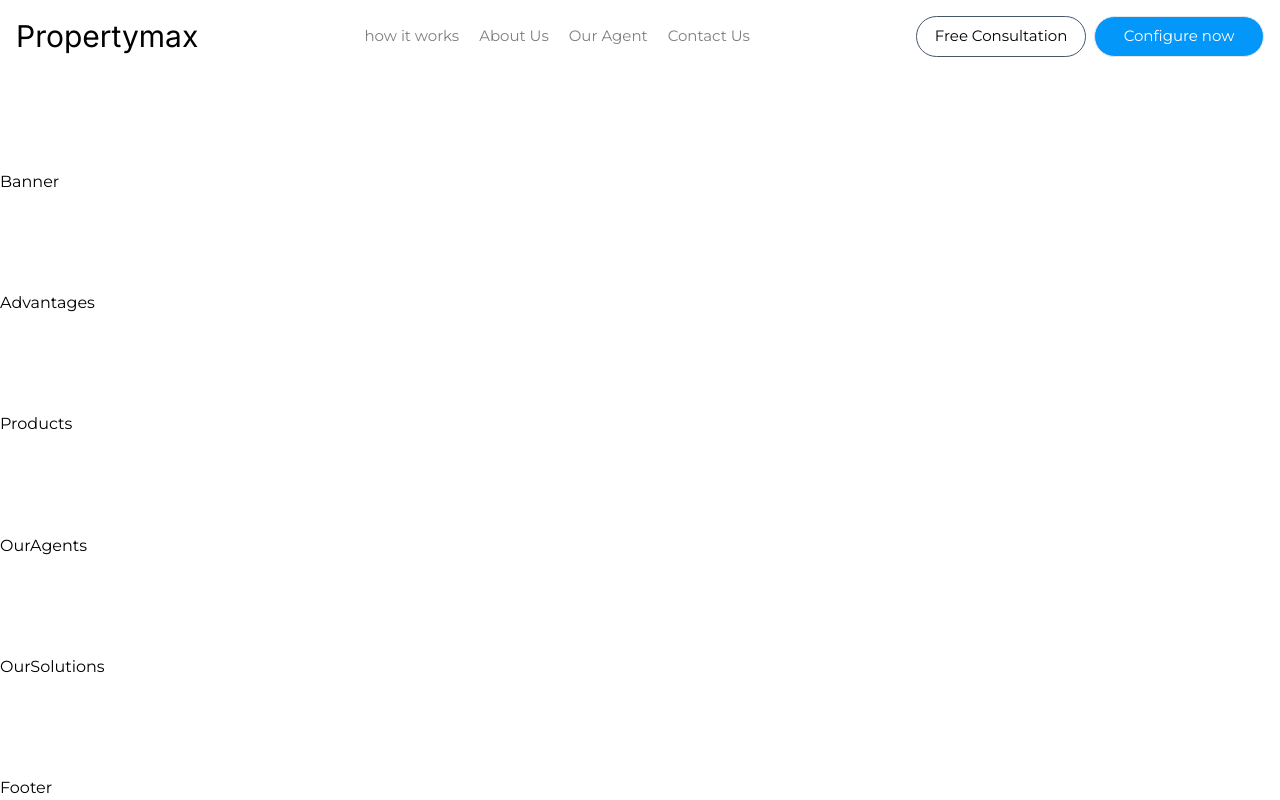
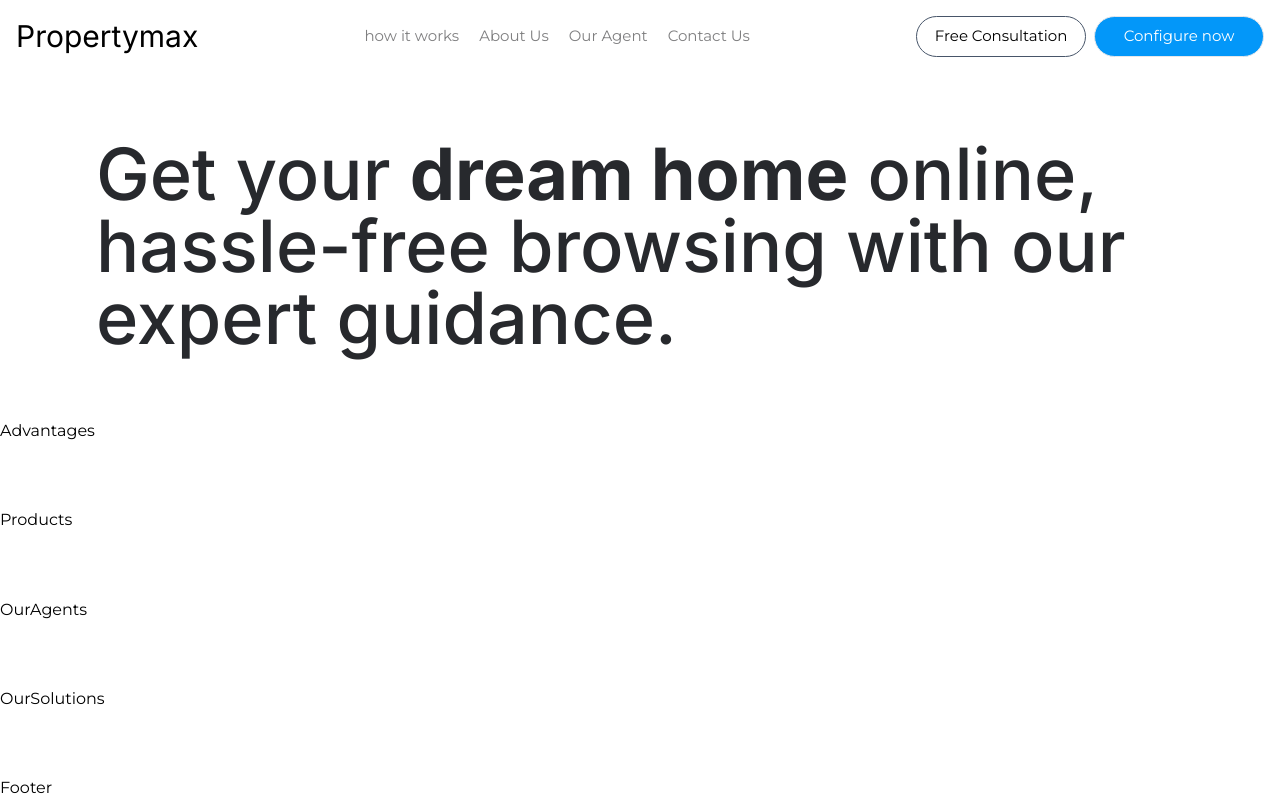
Before and after one commit to IGUIDER-AMINE/real-estate, a Next.js app: page / in a window 1280 px wide. Built offline with nearby package versions, Linux system fonts and the light colour scheme.

Commit message:
add content'

```diff
--- a/components/layout/Header.tsx
+++ b/components/layout/Header.tsx
@@ -15,7 +15,7 @@ const Header = () => {
         <span className="text-3xl font-titleFont">Propertymax</span>
       </motion.div>
       <div className="hidden xl:inline-flex">
-        <ul className="flex gap-x-5 text-[#7F7F80]">
+        <ul className="flex gap-x-5 text-standardcolor">
           <motion.li
             initial={{ y: -50, opacity: 0 }}
             animate={{ y: 0, opacity: 1 }}
--- a/components/layout/Layout.tsx
+++ b/components/layout/Layout.tsx
@@ -11,7 +11,7 @@ export const Layout = ({ children }: LayoutProps) => {
   return (
     <section>
       {/*  overflow-y-scroll scrollbar scrollbar-track-textDark/20 scrollbar-thumb-textDark/60 */}
-      <main className="h-[100vh] font-bodyFont flex flex-col justify-between gap-y-24 overflow-x-hidden overflow-y-scroll scrollbar scrollbar-track-textDark/20 scrollbar-thumb-textDark/60">
+      <main className="h-[100vh] font-bodyFont flex flex-col justify-between gap-y-16 overflow-x-hidden overflow-y-scroll scrollbar scrollbar-track-textDark/20 scrollbar-thumb-textDark/60">
         <Header />
         {children}
         <Footer />
--- a/components/sections/Banner.tsx
+++ b/components/sections/Banner.tsx
@@ -1,7 +1,16 @@
 import React from "react";
 
 const Banner = () => {
-  return <div id="Banner">Banner</div>;
+  return (
+    <div id="Banner">
+      <div className="container mx-auto px-24">
+        <h1 className="font-titleFont text-[#27292D] text-7xl font-medium">
+          Get your <span className="font-bold">dream home</span> online,
+          hassle-free browsing with our expert guidance.
+        </h1>
+      </div>
+    </div>
+  );
 };
 
 export default Banner;
--- a/package.json
+++ b/package.json
@@ -21,6 +21,7 @@
     "react": "18.2.0",
     "react-dom": "18.2.0",
     "react-icons": "^4.10.1",
+    "swiper": "^10.0.3",
     "tailwind-scrollbar": "^3.0.4",
     "tailwindcss": "3.3.2",
     "typescript": "5.1.6"
--- a/tailwind.config.js
+++ b/tailwind.config.js
@@ -31,6 +31,7 @@ module.exports = {
         navbarShadow: "0 10px 30px -10px rgba(2,12,27,0.7)",
       },
       colors: {
+        standardcolor: "#7F7F80",
         standardBlue: "#0397f9",
         bodyColor: "#0A192F",
         textGreen: "#64ffda",
```
Also changed, not shown: 1 other file (tests, documents, lock files or other folders).
